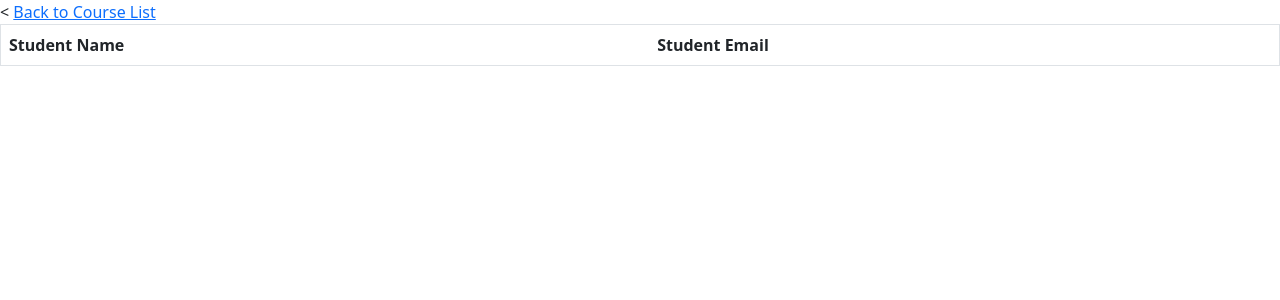
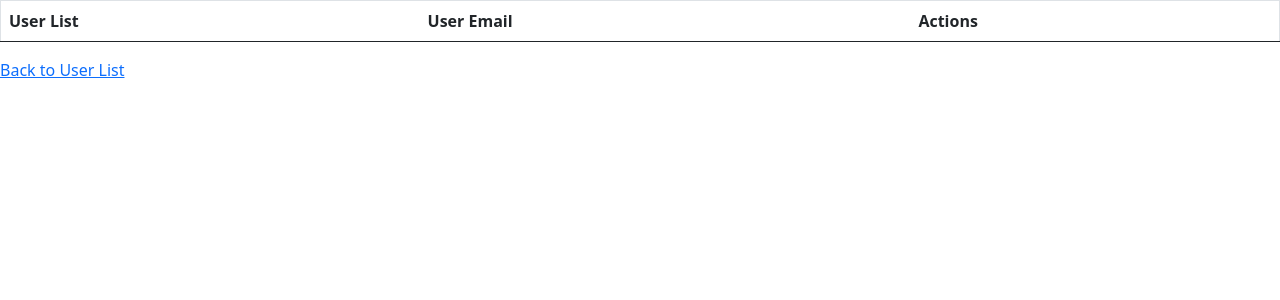
Before and after one commit to GeRmAnImAl/Group1HRMSAPP, a Spring app: template src/main/resources/templates/user_list.html in a window 1280 px wide. Shown: the top 300 px of the page. Run offline with Thymeleaf, Linux system fonts and the light colour scheme; the template is opened without the code that fills it, so the values that code supplies are empty.

Commit message:
Updated HTML Template and Started Working on UserController.java

```diff
--- a/src/main/java/com/example/group1hrmsapp/service/UserService.java
+++ b/src/main/java/com/example/group1hrmsapp/service/UserService.java
@@ -6,4 +6,6 @@ public interface UserService {
     User getUserById(String userName);
     void saveUser(User user);
     void deleteUserById(String userName);
+
+    Object getAllUsers();
 }
--- a/src/main/resources/templates/update_user.html
+++ b/src/main/resources/templates/update_user.html
@@ -18,9 +18,9 @@
     <!-- Add hidden form field to handle update -->
     <input type="hidden" th:field="*{sid}" />
 
-    <input type="text" th:field="*{studName}" class="form-control mb-4 col-4">
+    <input type="text" th:field="*{userName}" class="form-control mb-4 col-4">
 
-    <input type="text" th:field="*{studEmail}" class="form-control mb-4 col-4">
+    <input type="text" th:field="*{userEmail}" class="form-control mb-4 col-4">
 
     <div class="col-lg-3" >
 
@@ -72,7 +72,7 @@
   </div>-->
   <hr>
 
-  <a th:href = "@{/}"> Back to Course List</a>
+  <a th:href = "@{/}"> Back to User List</a>
 </div>
 </body>
 </html>
--- a/src/main/resources/templates/user_list.html
+++ b/src/main/resources/templates/user_list.html
@@ -1,38 +1,30 @@
 <!DOCTYPE html>
 <html lang="en" xmlns:th="http://www.thymeleaf.org">
-<html lang="en">
 <head>
   <link href="https://cdn.jsdelivr.net/npm/bootstrap@5.0.0/dist/css/bootstrap.min.css" rel="stylesheet" integrity="sha384-wEmeIV1mKuiNpC+IOBjI7aAzPcEZeedi5yW5f2yOq55WWLwNGmvvx4Um1vskeMj0" crossorigin="anonymous">
   <meta charset="UTF-8">
   <title>Title</title>
 </head>
 <body>
-
 <table border="1" class = "table table-striped table-responsive-md">
   <thead>
   <tr>
-    <th> Student Name</th>
-    <th>Student Email</th>
-    <
+    <th> User List</th>
+    <th>User Email</th>
+    <th>Actions</th>
   </tr>
   </thead>
   <tbody>
-  <tr>
-  <tr th:each="student : ${listStudents}">
-    <td th:text="${student.studName}"></td>
-    <td th:text="${student.studEmail}"></td>
-    <td> <a th:href="@{/showStudFormForUpdate/{id}(id=${student.sid})}" class="btn btn-primary">Update or Add Courses</a>
-      <a th:href="@{/deleteStudent/{id}(id=${student.sid})}" class="btn btn-danger">Delete</a>
-
-      <!--<td th:text="${course.courseName}"></td>
-      <td th:text="${course.courseStuds}"></td>
-      <td> <a th:href="@{/showFormForUpdate/{id}(id=${course.id})}" class="btn btn-primary">Update</a>
-          <a th:href="@{/deleteCourse/{id}(id=${course.id})}" class="btn btn-danger">Delete</a>-->
+  <tr th:each="user : ${listUsers}">
+    <td th:text="${user.firstName}"></td>
+    <td th:text="${user.userEmail}"></td>
+    <td>
+      <a th:href="@{/showUserFormForUpdate/{id}(id=${user.sid})}" class="btn btn-primary">Update or Add Users</a>
+      <a th:href="@{/deleteUser/{id}(id=${user.sid})}" class="btn btn-danger">Delete</a>
     </td>
-  </tr>
-  <a th:href = "@{/}"> Back to Course List</a>
   </tr>
   </tbody>
 </table>
+<a th:href = "@{/}"> Back to User List</a>
 </body>
 </html>
```
Also changed, not shown: src/main/java/com/example/group1hrmsapp/controller/UserController.java (+19 -18 lines), src/main/resources/templates/index.html (+18 -26 lines), src/main/resources/templates/new_user.html (+6 -6 lines).
